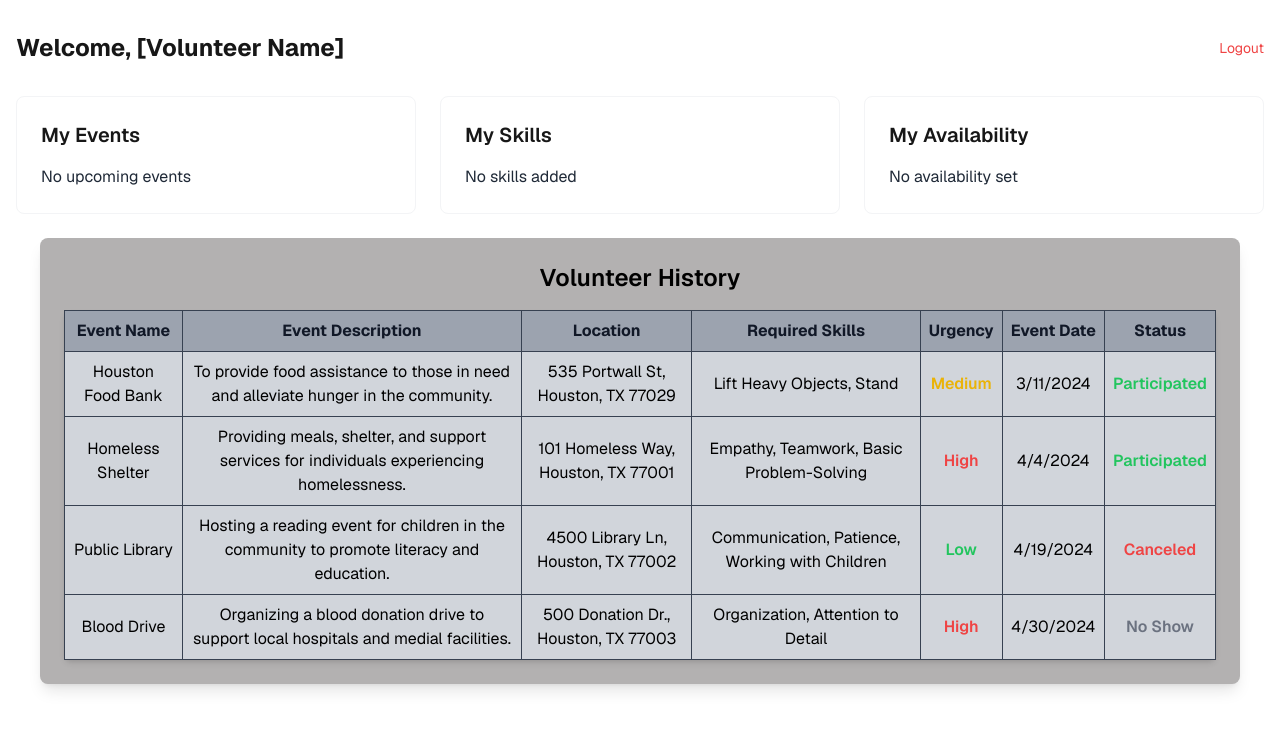
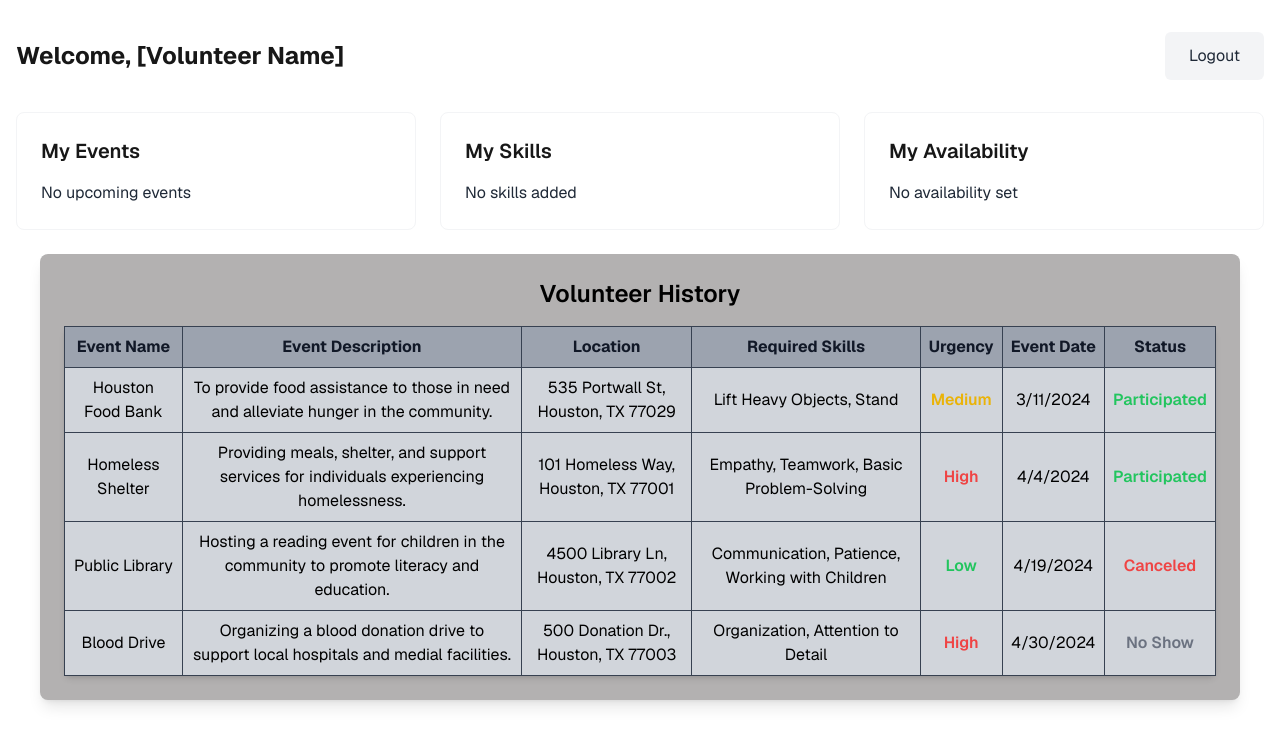
Before and after one commit to adamnelsonarcher/4353-Webapp, a Next.js app: page /volunteer/dashboard in a window 1280 px wide. Shown: the top 746 px of the page. Built offline with nearby package versions, Linux system fonts and the light colour scheme; sample sign-in values are in the browser's storage.

Commit message:
updated logout buttons and logic

```diff
--- a/src/app/organization/dashboard/event-management-form/page.tsx
+++ b/src/app/organization/dashboard/event-management-form/page.tsx
@@ -2,6 +2,7 @@
 
 import { useState } from "react";
 import { useRouter } from "next/navigation";
+import { Button } from "@/components/ui/button";
 
 export default function eventForm() {
   const router = useRouter();
@@ -136,6 +137,16 @@ export default function eventForm() {
                 />
               </div>
 
+              <Button
+                variant="secondary"
+                onClick={() => {
+                  localStorage.removeItem('organizationLoggedIn');
+                  router.push('/');
+                }}
+              >
+                Logout
+              </Button>
+
               <button type="submit">Create Event</button>
             </form>
           </div>
--- a/src/app/organization/dashboard/page.tsx
+++ b/src/app/organization/dashboard/page.tsx
@@ -3,6 +3,7 @@
 import { useEffect } from 'react';
 import { useRouter } from 'next/navigation';
 import Link from 'next/link';
+import { Button } from "@/components/ui/button";
 
 export default function OrganizationDashboard() {
   const router = useRouter();
@@ -20,15 +21,15 @@ export default function OrganizationDashboard() {
       <div className="container mx-auto px-4 py-8">
         <div className="mb-8 flex justify-between items-center">
           <h1 className="text-2xl font-bold">Welcome, [Organization Name]</h1>
-          <button
+          <Button
+            variant="secondary"
             onClick={() => {
               localStorage.removeItem('organizationLoggedIn');
-              router.push('/organization/login');
+              router.push('/');
             }}
-            className="text-sm text-red-500 hover:text-red-700"
           >
             Logout
-          </button>
+          </Button>
         </div>
 
         <div className="grid gap-6 md:grid-cols-2 lg:grid-cols-3">
--- a/src/app/volunteer/dashboard/page.tsx
+++ b/src/app/volunteer/dashboard/page.tsx
@@ -3,6 +3,7 @@
 import { useEffect } from 'react';
 import { useRouter } from 'next/navigation';
 import VolunteerHistory from "./VolunteerHistory";
+import { Button } from "@/components/ui/button";
 
 export default function VolunteerDashboard() {
   const router = useRouter();
@@ -19,15 +20,15 @@ export default function VolunteerDashboard() {
       <div className="container mx-auto px-4 py-8">
         <div className="mb-8 flex justify-between items-center">
           <h1 className="text-2xl font-bold">Welcome, [Volunteer Name]</h1>
-          <button
+          <Button
+            variant="secondary"
             onClick={() => {
               localStorage.removeItem('volunteerLoggedIn');
-              router.push('/volunteer/login');
+              router.push('/');
             }}
-            className="text-sm text-red-500 hover:text-red-700"
           >
             Logout
-          </button>
+          </Button>
         </div>
 
         <div className="grid gap-6 md:grid-cols-2 lg:grid-cols-3">
```
Also changed, not shown: 1 other file (tests, documents, lock files or other folders).
